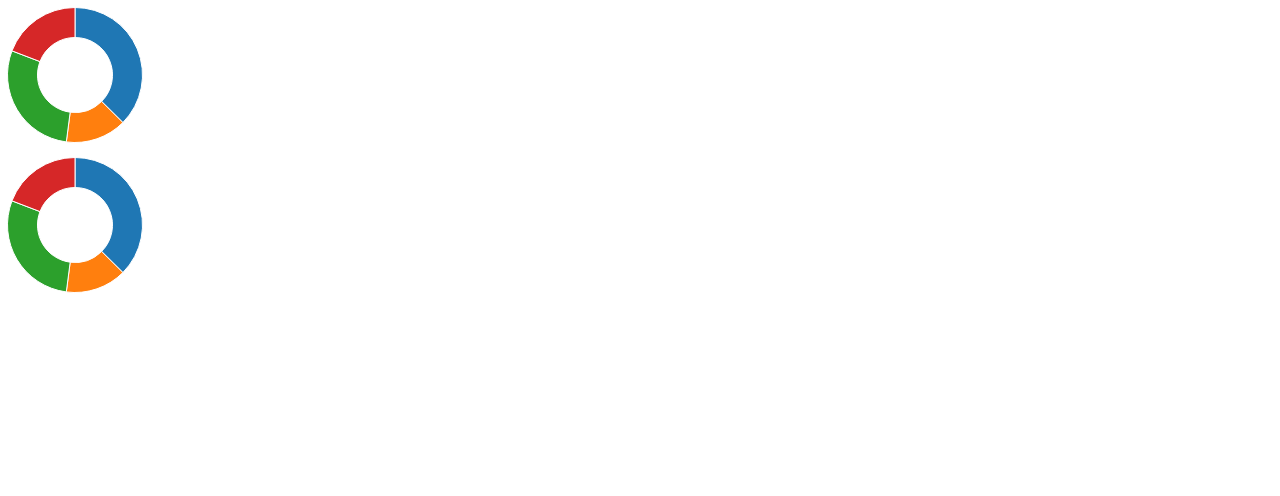
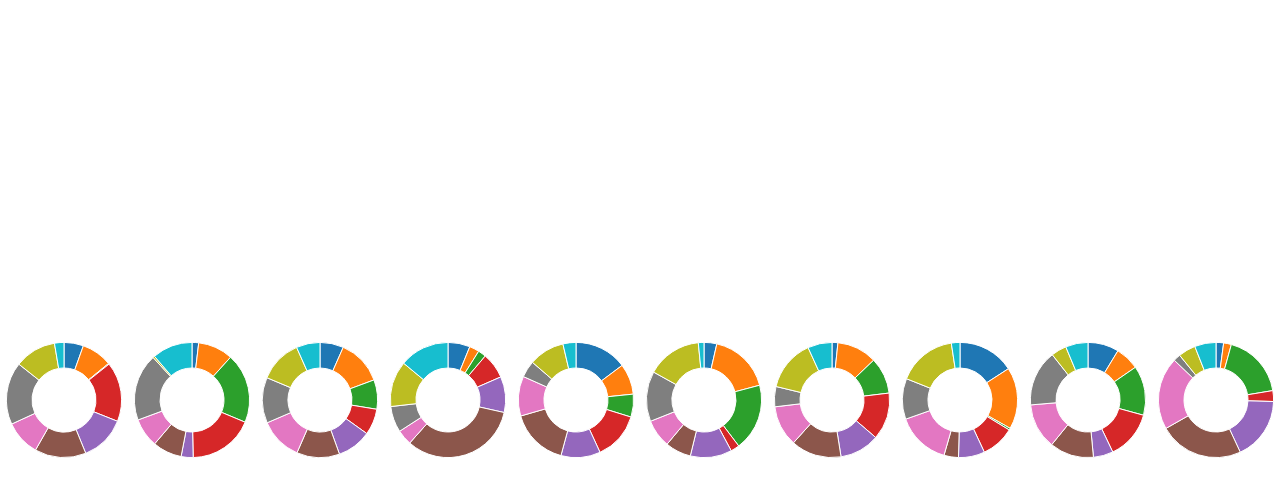
Before and after one commit to jonsadka/codeschool, a website: page angular/practice d3 directives/app/index.html in a window 1280 px wide. Drawn offline with nearby package versions, Linux system fonts and the light colour scheme; some packages are replaced by stand-ins of ours.

Commit message:
automatic resize of charts on window change; ;

```diff
--- a/angular/practice d3 directives/app/index.html
+++ b/angular/practice d3 directives/app/index.html
@@ -15,23 +15,32 @@
       height: 100%;
     }
     donut-chart {
-      width: 150px;
-      height: 150px;
+      width: 100%;
+      height: 100%;
       display: block;
+      float: left;
     }
   </style>
 </head>
 
-<body ng-app="myD3App">
-  <donut-chart></donut-chart>
-  <donut-chart></donut-chart>
+<body ng-app="myD3App" ng-controller="DonutChartController">
+  <donut-chart data="chart" ng-repeat="chart in charts" ng-style="{width:100 / charts.length + '%'}"></donut-chart>
   <script>
 
 var app = angular.module('myD3App', []);
 
+app.controller('DonutChartController', function($scope, $window){
+  $scope.charts = d3.range(10).map(function(){
+    return d3.range(10).map(Math.random);
+  });
+  angular.element($window).on('resize', function(){
+    $scope.$apply()
+  });
+})
+
 app.directive('donutChart',function(){
   function link(scope, el, attr){
-    var data = [82,32,63,42];
+    var data = scope.data;
     var color = d3.scale.category10();
     var el = el[0];
     var width = el.clientWidth;
@@ -41,20 +50,40 @@ app.directive('donutChart',function(){
     var arc = d3.svg.arc()
       .outerRadius(min / 2 * 0.9)
       .innerRadius(min / 2 * 0.5);
-    var svg = d3.select(el).append('svg')
-      .attr({width: width, height:height})
-      .append('g')
-        .attr('transform', 'translate(' + width / 2 + ',' + height / 2 + ')');
+    var svg = d3.select(el).append('svg');
+    var g = svg.append('g');
+
     // add the <paths>s for each arc slice
-    svg.selectAll('path').data(pie(data))
+    var arcs = g.selectAll('path').data(pie(data))
       .enter().append('path')
         .style('stroke','white')
-        .attr('d', arc)
-        .attr('fill', function(d,i){ return color(i)});
+        .attr('fill', function(d,i){ return color(i) });
+
+    // change things that depend on width and height of page resizing
+    scope.$watch(function(){
+      return el.clientWidth * el.clientHeight;
+    }, function(){
+      width = el.clientWidth;
+      height = el.clientHeight;
+
+      min = Math.min(width, height);
+
+      arc.outerRadius(min/2 * 0.9).innerRadius(min/2 * 0.5);
+
+      svg.attr({width: width, height: height});
+
+      g.attr('transform', 'translate(' + width / 2 + ',' + height / 2 + ')');
+
+      arcs.attr('d', arc);
+    })
+
   }
   return {
     link: link,
-    restrict: 'E'
+    restrict: 'E',
+    scope: {
+      data: '='
+    }
   }
 })
 
```
